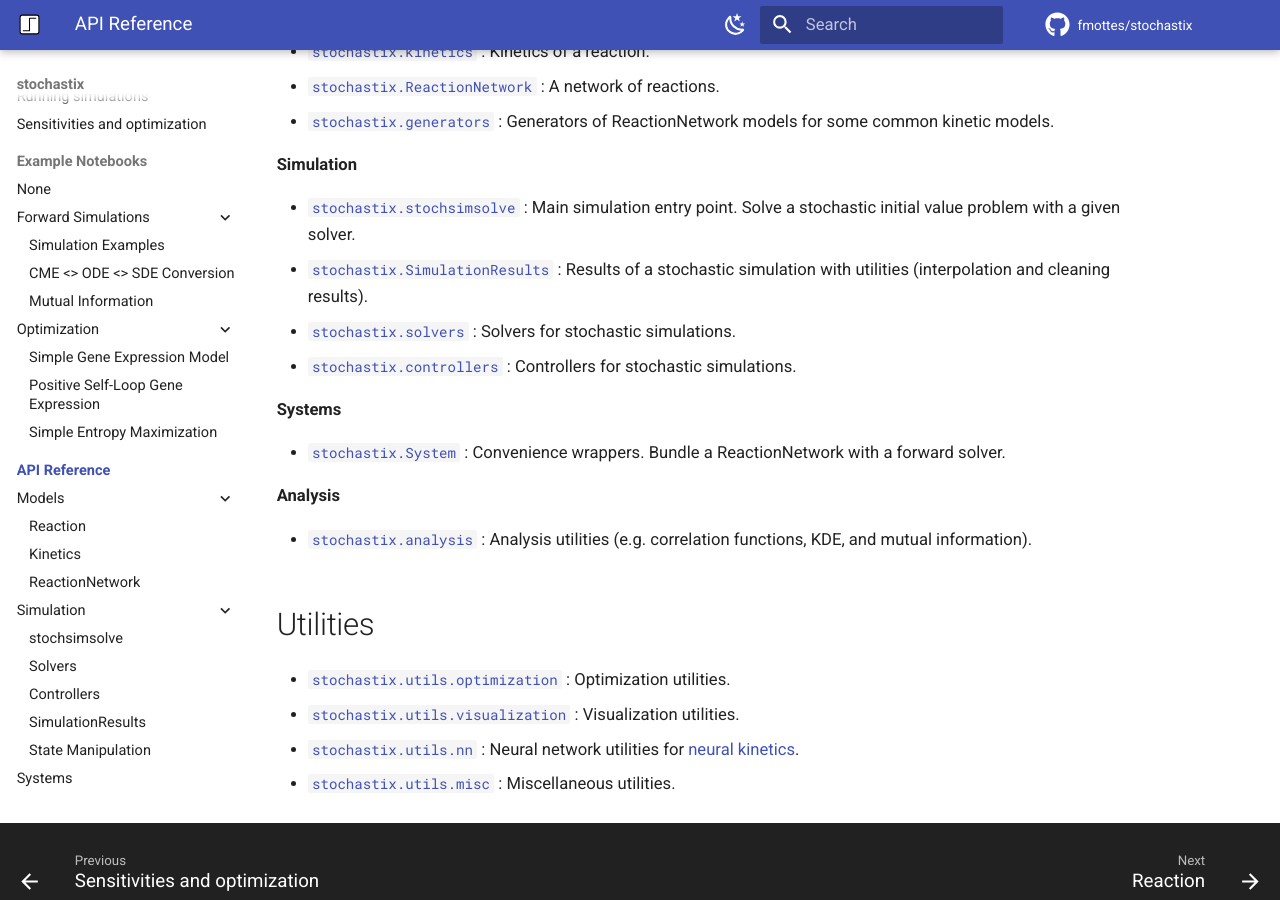
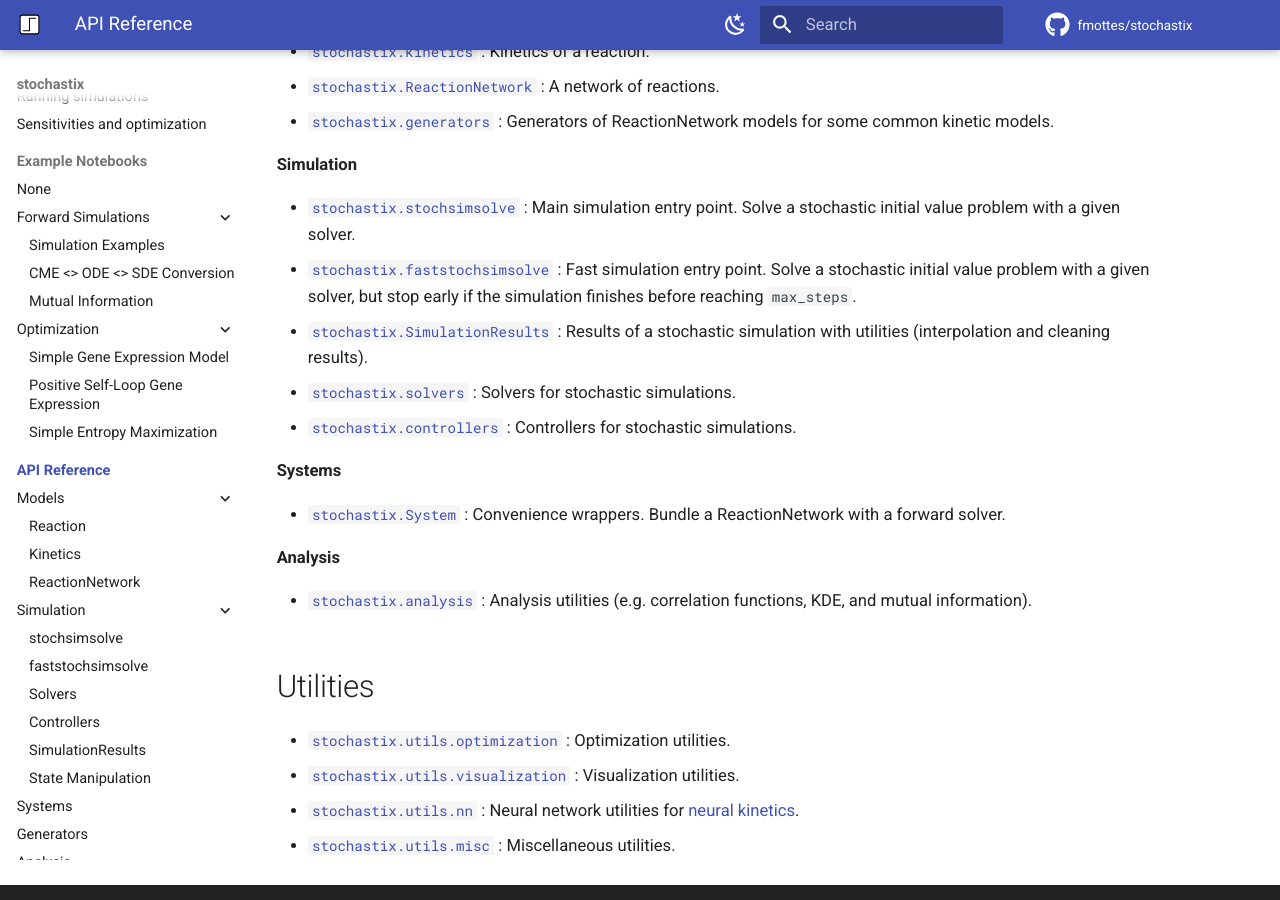
Before and after one commit to fmottes/stochastix, an MkDocs documentation site: the page built from docs/api/index.md, in a window 1280 px wide and 900 px high, scrolled down 366 px. Built offline with MkDocs 1.6.1 and Material for MkDocs 9.7.7, drawn with Linux system fonts in a browser that asks for light colours; comment, search, counter and statistics services are not loaded.

Commit message:
update docs

```diff
--- a/docs/api/index.md
+++ b/docs/api/index.md
@@ -20,6 +20,7 @@ This is the API reference for `stochastix`. For usage examples and guides see [H
 **Simulation**
 
 *   [`stochastix.stochsimsolve`][stochsimsolve] : Main simulation entry point. Solve a stochastic initial value problem with a given solver.
+*   [`stochastix.faststochsimsolve`][faststochsimsolve] : Fast simulation entry point. Solve a stochastic initial value problem with a given solver, but stop early if the simulation finishes before reaching `max_steps`.
 *   [`stochastix.SimulationResults`][simulation-results] : Results of a stochastic simulation with utilities (interpolation and cleaning results).
 *   [`stochastix.solvers`][solvers] : Solvers for stochastic simulations.
 *   [`stochastix.controllers`][controllers] : Controllers for stochastic simulations.
@@ -43,6 +44,7 @@ This is the API reference for `stochastix`. For usage examples and guides see [H
 
 
 [stochsimsolve]: stochsimsolve.md
+[faststochsimsolve]: faststochsimsolve.md
 [simulation-results]: simulation-results.md
 [systems]: systems.md
 [reaction]: reaction.md
--- a/mkdocs.yml
+++ b/mkdocs.yml
@@ -37,6 +37,7 @@ nav:
 
     - Simulation:
       - stochsimsolve: 'api/stochsimsolve.md'
+      - faststochsimsolve: 'api/faststochsimsolve.md'
       - Solvers: 'api/solvers.md'
       - Controllers: 'api/controllers.md'
       - SimulationResults: 'api/simulation-results.md'
```
Also changed, not shown: docs/api/faststochsimsolve.md (added, +12 -0 lines), docs/user-guide/running-simulations.md (+1 -0 lines), docs/user-guide/sensitivity-and-optimization.md (+1 -0 lines).
